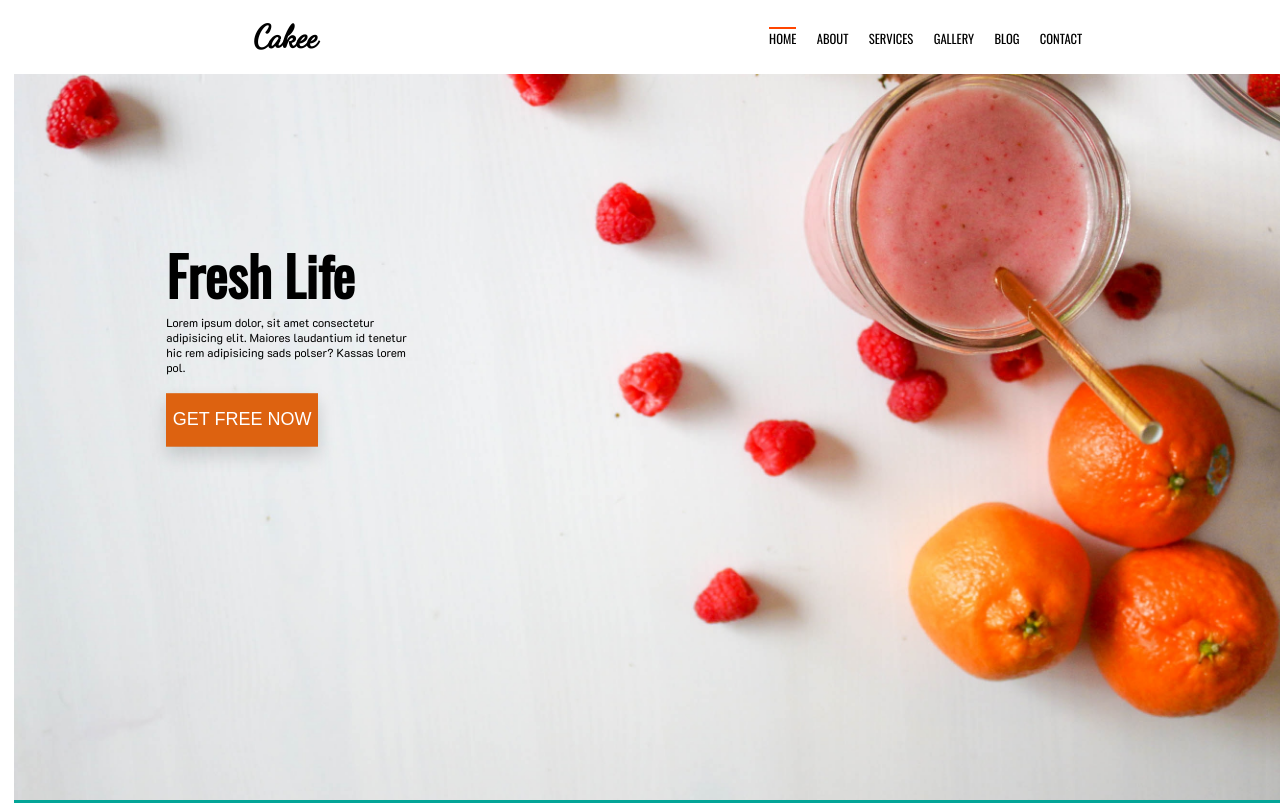
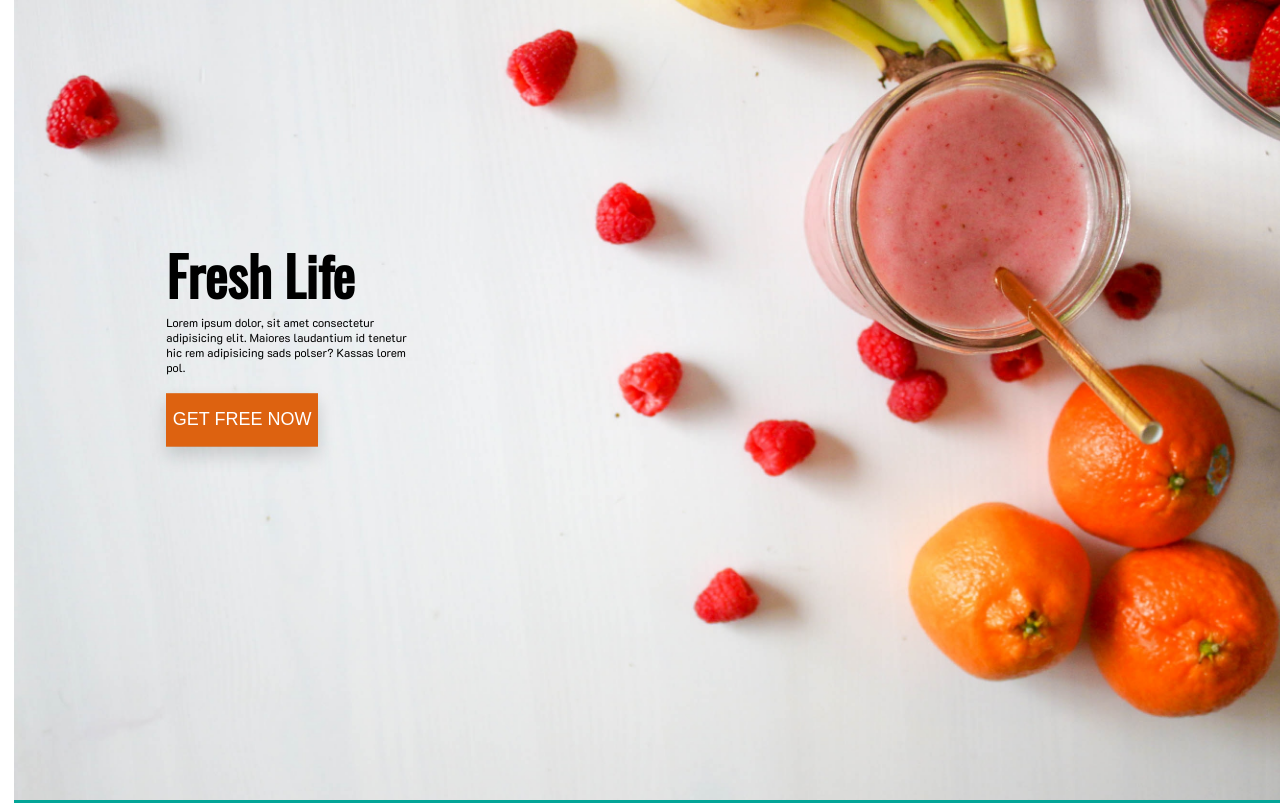
Before and after one commit to IdleSolution/Fresh-Life-Website, a website: page index.html in a window 1280 px wide. Shown: the top 803 px of the page. Drawn offline with nearby package versions, Linux system fonts and the light colour scheme.

Commit message:
interactive navbar

```diff
--- a/app.js
+++ b/app.js
@@ -12,9 +12,19 @@ const galleryNav = document.querySelector('#galleryNav');
 const blogNav = document.querySelector('#blogNav');
 const contactNav = document.querySelector('#contactNav');
 
-console.log(gallery)
-console.log(gallery.offsetTop);
+
+let prevScrollPos = window.pageYOffset;
+
 window.onscroll = () => {
+    const currentScrollPos = window.pageYOffset;
+    if(prevScrollPos > currentScrollPos) {
+        document.querySelector('.navbar').style.top = '0';
+    } else {
+        document.querySelector('.navbar').style.top = '-10rem';
+    }
+
+    prevScrollPos = currentScrollPos;
+
     if(window.scrollY + 100 >= home.offsetTop && window.scrollY + 100 <= (home.offsetTop + home.offsetHeight)) {
         homeNav.style.borderTop = '2px solid orangered';
     } else {
--- a/sass/layout/_nav.scss
+++ b/sass/layout/_nav.scss
@@ -7,6 +7,7 @@
     width: 100%;
     background: $color-white;
     z-index: 1000000;
+    transition: all .5s;
 
     &__icon {
         font-family: 'Dancing Script', cursive;
```
Also changed, not shown: css/style.css.
